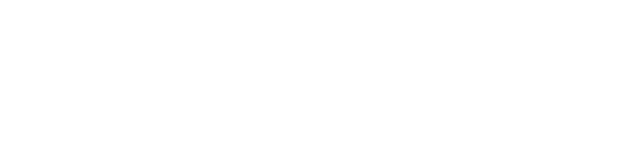
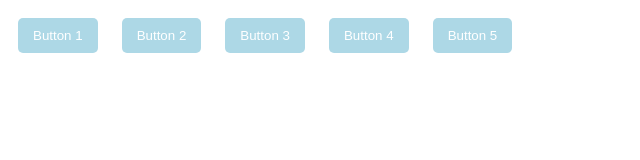
Before and after one commit to 111markus/javascript, a plain HTML site: page index.html in a window 1280 px wide. Shown: the whole page, without its empty margins (0-640 px from the left). Drawn offline with Linux system fonts and the light colour scheme.

Commit message:
hilinesin, proovisin nodelisti

```diff
--- a/index.html
+++ b/index.html
@@ -84,6 +84,18 @@ CHECKBOXI TEEMAD
       <p id="result"></p>
     </form>
  -->
+
+    <!-- peida ja näita pilti
+    <button id="myButton">Hide</button>
+
+    <img src="assets/1.svg" id="myImg" width="400px" />
+  -->
+
+    <button class="myButtons">Button 1</button>
+    <button class="myButtons">Button 2</button>
+    <button class="myButtons">Button 3</button>
+    <button class="myButtons">Button 4</button>
+
     <script src="index.js"></script>
     <script src="index2.js"></script>
     <script src="index3.js"></script>
--- a/index3.js
+++ b/index3.js
@@ -379,4 +379,56 @@ console.log(lowCalFruits);
  fruits.push({ name: "grapes", color: "purple", calories: 62 });
 
 console.log(fruits);
+
+
+// SHOW JA HIDE PILT NUPUGA
+
+const myButton = document.getElementById("myButton");
+const myImg = document.getElementById("myImg");
+
+myButton.addEventListener("click", (event) => {
+  if (myImg.style.visibility === "hidden") {
+    myImg.style.visibility = "visible";
+    myButton.textContent = "Hide";
+  } else {
+    myImg.style.visibility = "hidden";
+    myButton.textContent = "Show";
+  }
+});
 */
+
+// NodeList = Static collection of HTML elements by (id, class, element).
+// Can be Created by using querySelectorAll()
+
+let buttons = document.querySelectorAll(".myButtons");
+
+// ADD HTML/CSS PROPERTIES
+
+/* buttons.forEach((button) => {
+  button.style.backgroundColor = "green";
+  button.textContent += ":)";
+});
+
+// CLICK event listener
+
+buttons.forEach((button) => {
+  button.addEventListener("click", (event) => {
+    event.target.style.backgroundColor = "tomato"; // target on siin button, nuppu vajutades muutub nupp punaseks
+  });
+});
+
+// MOUSEOVER + MOUSEOUT event listener
+
+buttons.forEach((button) => {
+  button.addEventListener("mouseout", (event) => {
+    event.target.style.backgroundColor = "tomato"; // target on siin button, nuppu pealt ära liikudes muutub punaseks
+  });
+});
+*/
+
+// ADD AN ELEMENT
+
+const newButton = document.createElement("button"); //STEP 1
+newButton.textContent = "Button 5"; //STEP 2
+newButton.classList = "myButtons"; // lisab klassi
+document.body.appendChild(newButton); //STEP 3
--- a/style.css
+++ b/style.css
@@ -109,3 +109,13 @@ button:hover {
   font-weight: bold;
 }
 */
+
+.myButtons {
+  fontsize: 4rem;
+  margin: 10px;
+  border: none;
+  border-radius: 5px;
+  padding: 10px 15px;
+  background-color: lightblue;
+  color: white;
+}
```
